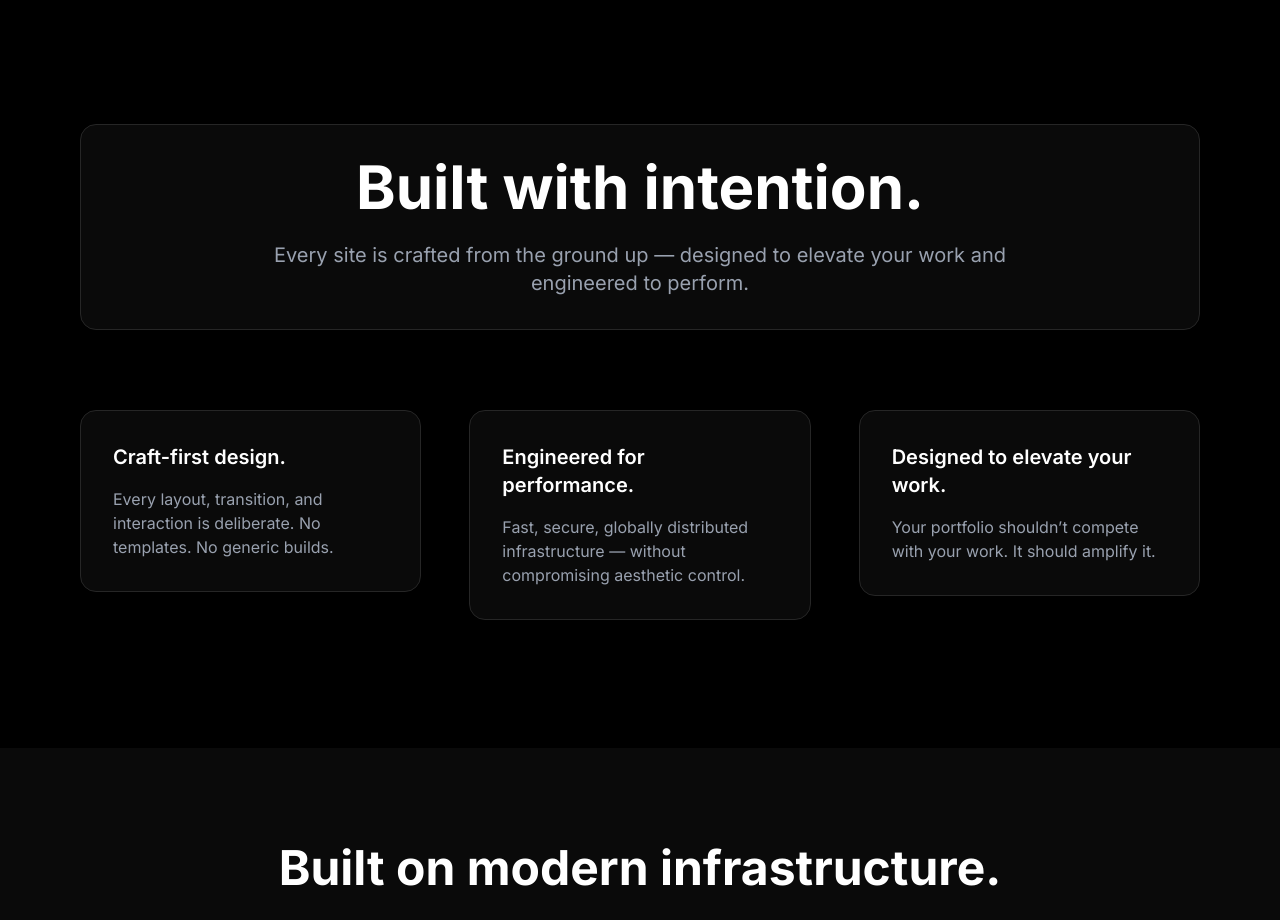
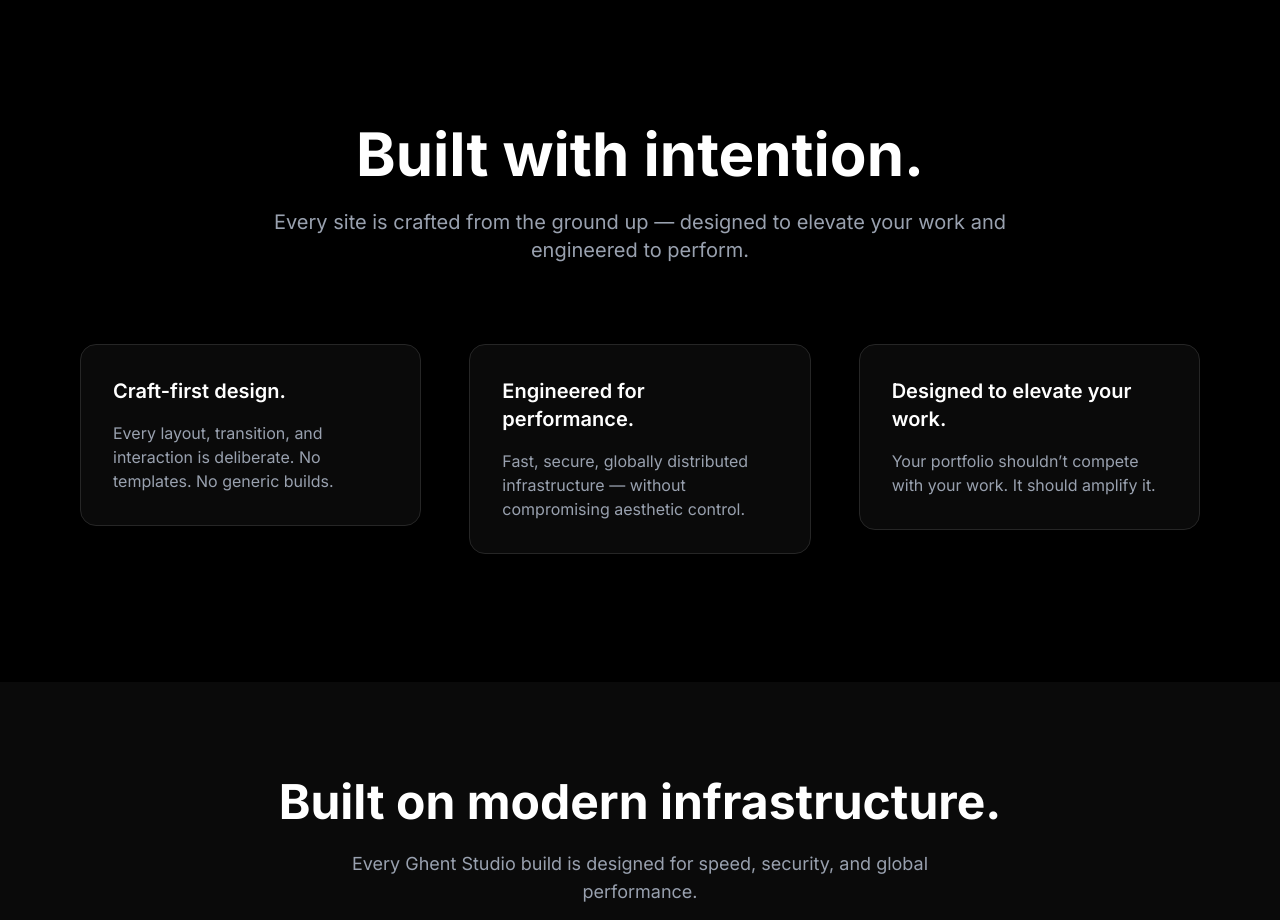
Before and after one commit to raghent/ghent-studio, a React (Vite) app: page / in a window 1280 px wide. Shown: the part 1540-2460 px from the top of the page. Built offline with nearby package versions, Linux system fonts and the light colour scheme.

Commit message:
Update why

```diff
--- a/src/sections/Why.jsx
+++ b/src/sections/Why.jsx
@@ -17,14 +17,14 @@ export default function Why() {
           viewport={{ once: true }}
           className="mb-20 text-center"
         >
-        <div className="p-8 rounded-2xl border border-neutral-800 bg-neutral-950 transition-all duration-300 hover:-translate-y-2 hover:border-purple-500 hover:shadow-[0_20px_50px_rgba(124,58,237,0.35)]">
+
           <h2 className="text-4xl md:text-6xl font-bold mb-6">
             Built with intention.
           </h2>
           <p className="text-gray-400 text-lg md:text-xl max-w-3xl mx-auto">
             Every site is crafted from the ground up — designed to elevate your work and engineered to perform.
           </p>
-         </div>
+
         </motion.div>
 
         <div className="grid md:grid-cols-3 gap-12">
```
